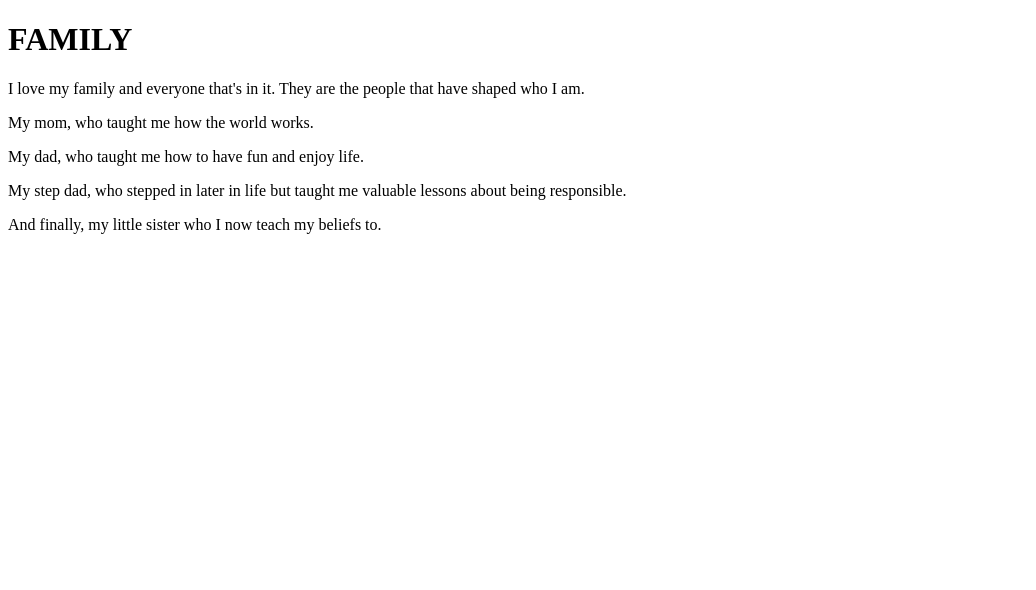
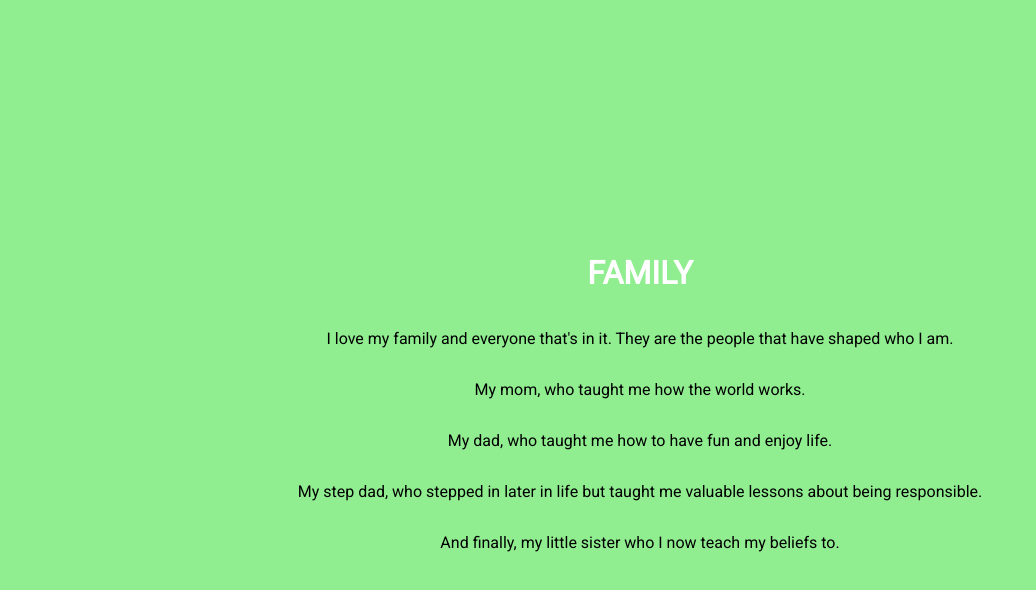
Before and after one commit to JacobRiofrio/website, a plain HTML site: page family.html in a window 1280 px wide. Shown: the whole page, without its empty margins (0-1036 px from the left). Drawn offline with Linux system fonts and the light colour scheme.

Commit message:
Wed, May 24, 2023, 9:44 AM -07:00

```diff
--- a/family.html
+++ b/family.html
@@ -2,7 +2,7 @@
 <html lang="en">
     <head>
         <title>Website</title>
-        <link rel="stylesheet" href="css/website.css"
+        <link rel="stylesheet" href="css/website2.css"
     </head>
 
     <body>
```
Also changed, not shown: education.html (+1 -1 lines), interest.html (+1 -1 lines), website2.html (+2 -2 lines).
